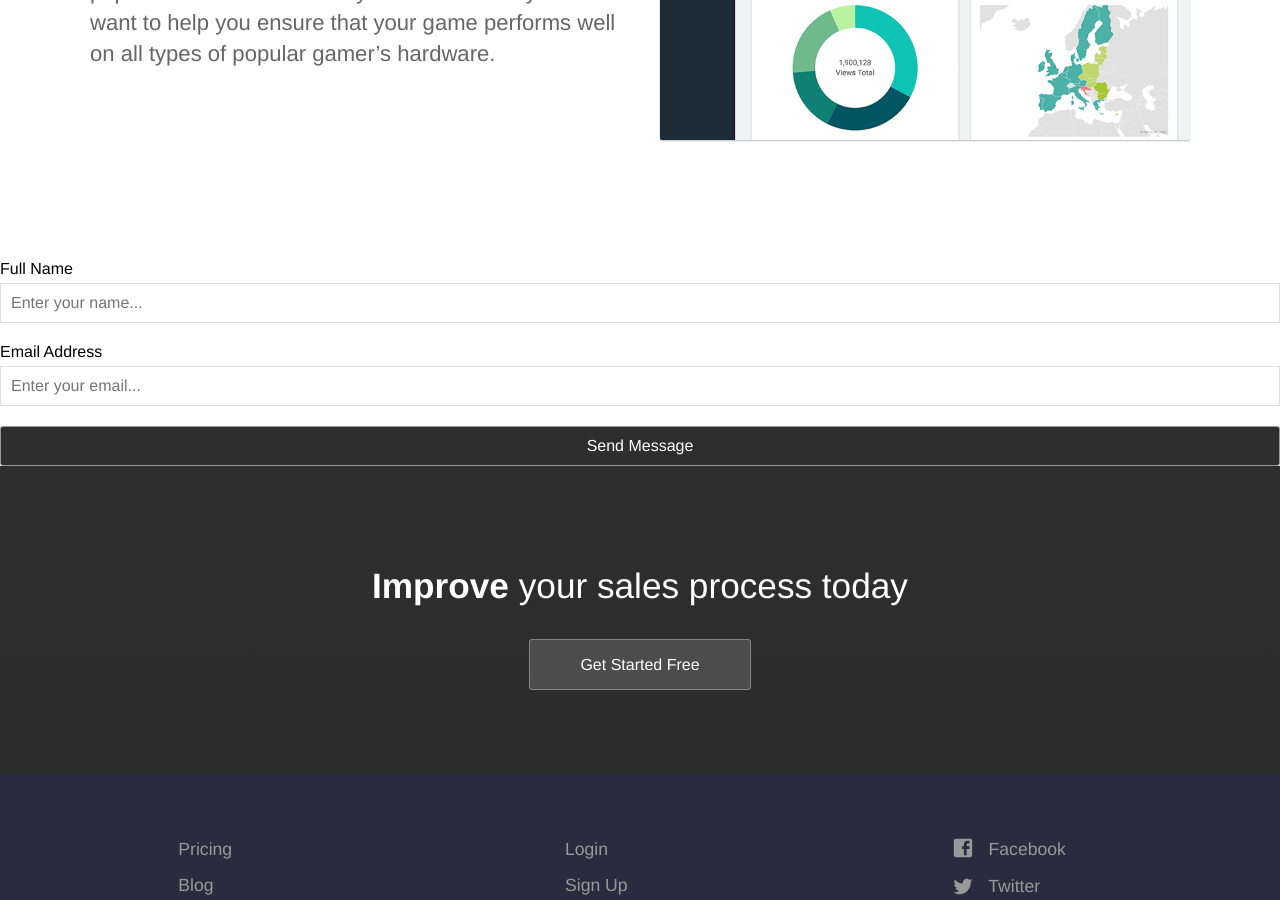
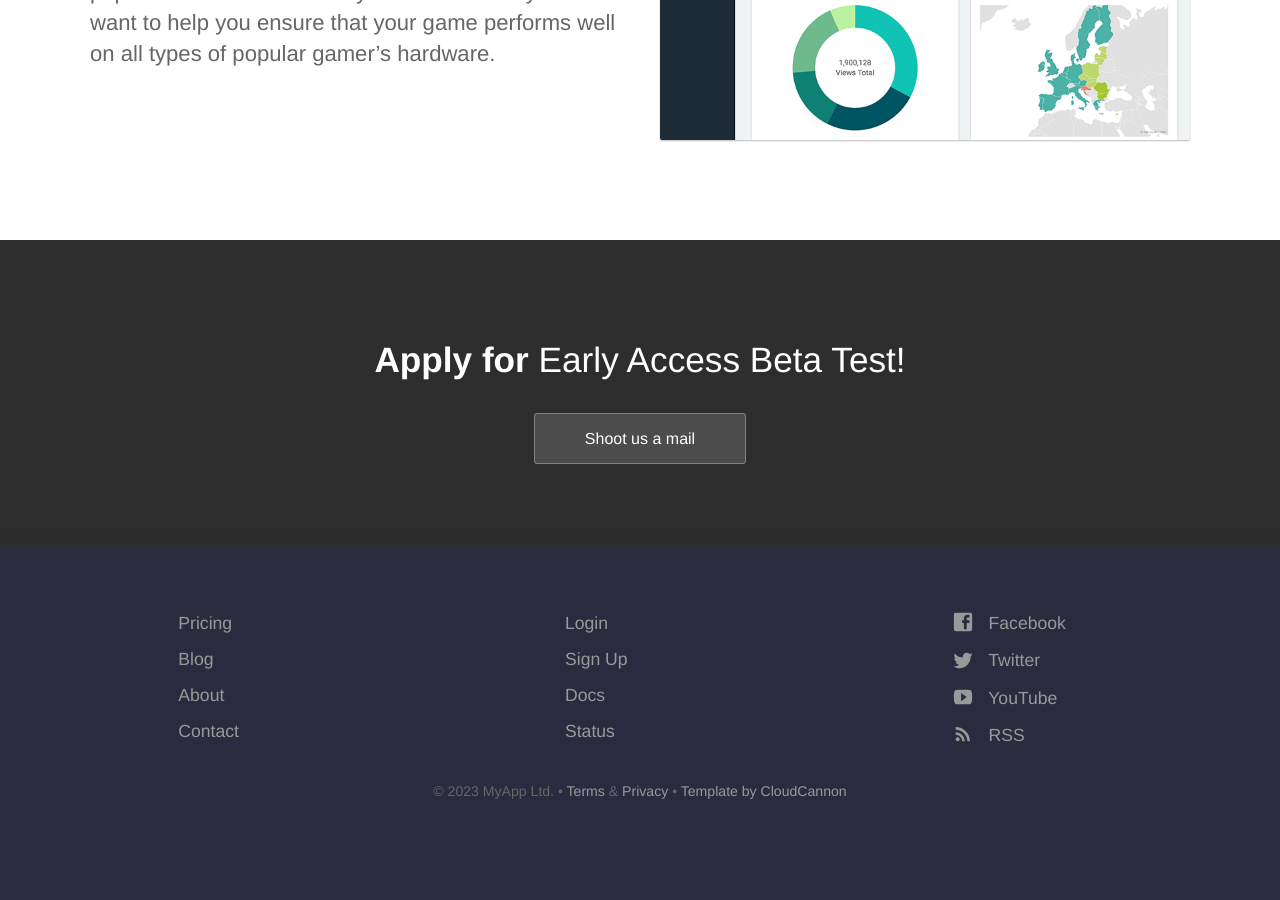
Before and after one commit to EnigmaticMachines/performace, a Jekyll site: the page built from index.html, in a window 1280 px wide and 900 px high, scrolled down 1861 px. Built offline with Jekyll 4.4.1, drawn with Linux system fonts in a browser that asks for light colours; after the commit the page ends 2713 px from its top, so only the background shows below that.

Commit message:
Updated index and contact

```diff
--- a/index.html
+++ b/index.html
@@ -68,18 +68,9 @@ description: Welcome to cloud performance game testing.
 		</div>
 	</section> -->
 
-	<form method="POST" action="https://gitletter.co/api/newsletter/clela66ta0005md0flllq0lum/subscribe" class="contact-form">
-		<input type="hidden" name="_to" value="support@example.com" />
-		<input type="text" name="_gotcha" style="display: none;">
-		<label for="name">Full Name</label>
-		<input type="text" name="name" id="name" placeholder="Enter your name..." />
-		<label for="email">Email Address</label>
-		<input type="email" name="email" id="email" placeholder="Enter your email..." required />
-		<input type="submit" value="Send Message" />
-	</form>
 
 	<section class="bottom-cta">
-		<h2 class="editable"><strong>Improve</strong> your sales process today</h2>
-		<div class="button alt"><a href="#">Get Started Free</a></div>
+		<h2 class="editable"><strong>Apply for </strong> Early Access Beta Test!</h2>
+		<div class="button alt"><a href="#">Shoot us a mail</a></div>
 	</section>
 </div>
```
Also changed, not shown: contact.html (+8 -21 lines).
